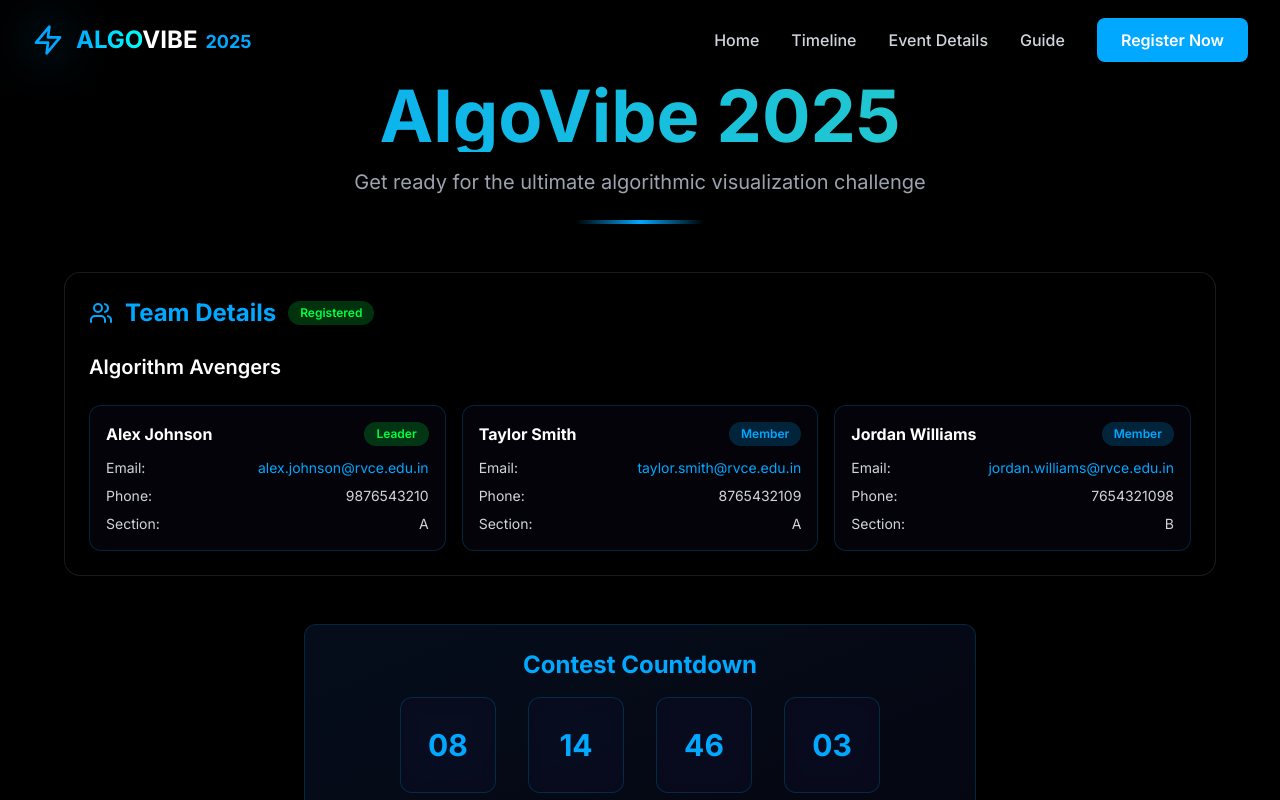
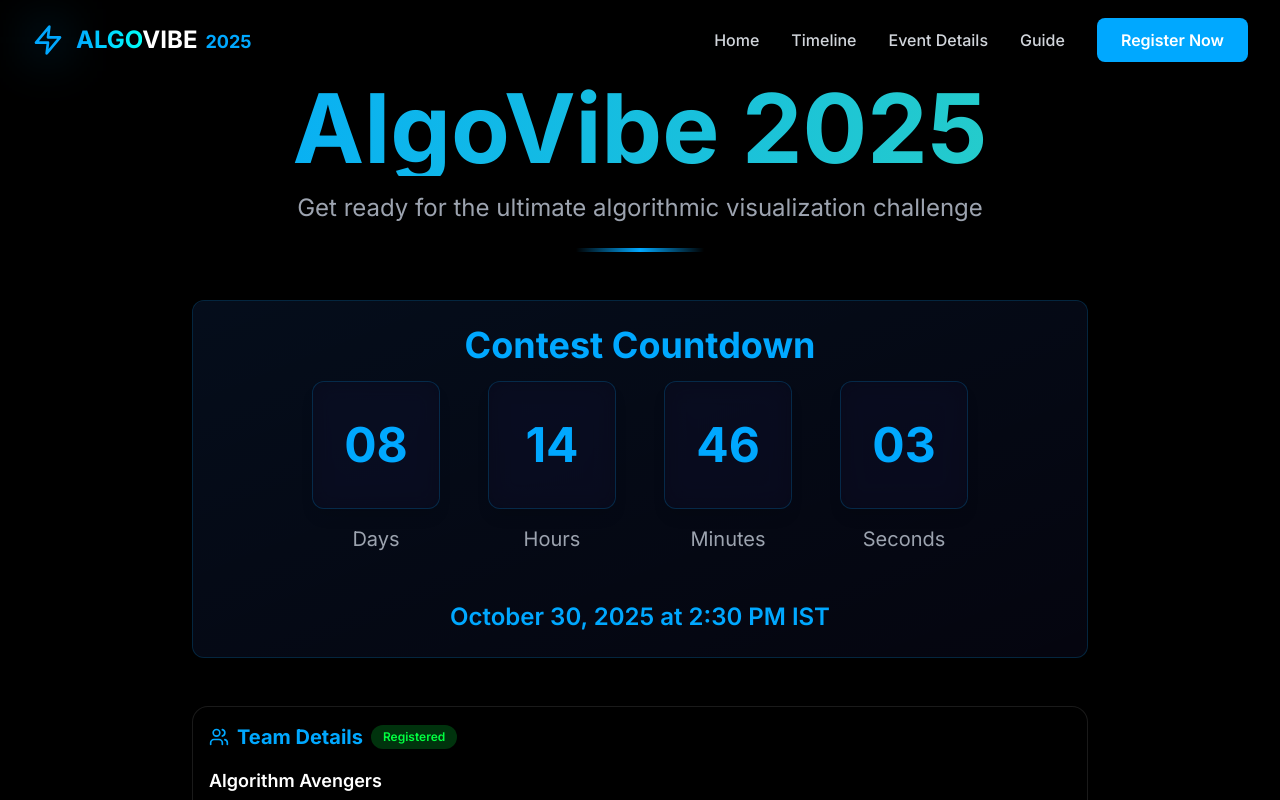
Before and after one commit to Bhavya-Chawat/AlgoVibe, a Next.js app: page /pre-contest in a window 1280 px wide. Shown: the top 800 px of the page. Built offline with nearby package versions, Linux system fonts and the light colour scheme.

Commit message:
dashboard size change

```diff
--- a/src/app/(dashboard)/pre-contest/page.tsx
+++ b/src/app/(dashboard)/pre-contest/page.tsx
@@ -49,29 +49,31 @@ export default function Page() {
       <div className="relative z-10">
         <Header />
 
-        <div className="min-h-screen flex items-center justify-center px-4 py-20">
+        <div className="min-h-screen flex flex-col items-center justify-center px-4 py-20">
           <div className="w-full max-w-6xl">
             {/* Title Section */}
             <div className="text-center mb-12">
-              <h1 className="text-5xl md:text-7xl font-bold mb-4 bg-clip-text text-transparent bg-gradient-to-r from-cyber-blue-400 to-teal-400">
+              <h1 className="text-5xl md:text-8xl font-bold mb-4 bg-clip-text text-transparent bg-gradient-to-r from-cyber-blue-400 to-teal-400">
                 AlgoVibe 2025
               </h1>
-              <p className="text-xl text-gray-400">
+              <p className="text-xl md:text-2xl text-gray-400">
                 Get ready for the ultimate algorithmic visualization challenge
               </p>
               <div className="mt-6 h-1 w-32 mx-auto bg-gradient-to-r from-transparent via-cyber-blue-400 to-transparent"></div>
             </div>
 
-            {/* Team Details Card */}
+            {/* Countdown Component - Made bigger */}
             <div className="mb-12">
+              <PreContestCountdown />
+            </div>
+
+            {/* Team Details Card - Made smaller */}
+            <div className="max-w-4xl mx-auto">
               <TeamDetailsCard
                 teamName={teamData.teamName}
                 teamMembers={teamData.teamMembers}
               />
             </div>
-
-            {/* Countdown Component */}
-            <PreContestCountdown />
           </div>
         </div>
 
--- a/src/components/dashboard/PreContestCountdown.tsx
+++ b/src/components/dashboard/PreContestCountdown.tsx
@@ -44,27 +44,27 @@ const PreContestCountdown = () => {
   }, []);
 
   return (
-        <Card glow className="w-full max-w-2xl mx-auto">
+    <Card glow className="w-full max-w-4xl mx-auto">
       <CardHeader>
-                <CardTitle className="text-center">Contest Countdown</CardTitle>
+        <CardTitle className="text-center text-3xl md:text-4xl">Contest Countdown</CardTitle>
       </CardHeader>
       <CardContent>
-                <div className="flex justify-center space-x-4 md:space-x-8">
+        <div className="flex justify-center space-x-6 md:space-x-12">
           {Object.entries(timeLeft).map(([unit, value]) => (
             <div key={unit} className="flex flex-col items-center">
-                            <div className="w-20 h-20 md:w-24 md:h-24 bg-hack-navy/50 backdrop-blur-md border border-cyber-blue-400/20 rounded-xl flex items-center justify-center hover:border-cyber-blue-400/50 transition-all duration-300">
-                                <div className="text-2xl md:text-3xl font-bold text-cyber-blue-400">
+              <div className="w-24 h-24 md:w-32 md:h-32 bg-hack-navy/50 backdrop-blur-md border border-cyber-blue-400/20 rounded-xl flex items-center justify-center hover:border-cyber-blue-400/50 transition-all duration-300 shadow-lg">
+                <div className="text-3xl md:text-5xl font-bold text-cyber-blue-400">
                   {value.toString().padStart(2, '0')}
                 </div>
               </div>
-                            <div className="mt-2 text-sm text-gray-400 capitalize">
+              <div className="mt-4 text-lg md:text-xl text-gray-400 capitalize">
                 {unit}
               </div>
             </div>
           ))}
         </div>
-                <div className="mt-8 text-center">
-                    <p className="text-cyber-blue-400 font-semibold text-lg">October 30, 2025 at 2:30 PM IST</p>
+        <div className="mt-12 text-center">
+          <p className="text-cyber-blue-400 font-semibold text-xl md:text-2xl">October 30, 2025 at 2:30 PM IST</p>
         </div>
       </CardContent>
     </Card>
--- a/src/components/dashboard/TeamDetailsCard.tsx
+++ b/src/components/dashboard/TeamDetailsCard.tsx
@@ -21,34 +21,34 @@ interface TeamDetailsCardProps {
 
 const TeamDetailsCard: React.FC<TeamDetailsCardProps> = ({ teamName, teamMembers }) => {
   return (
-    <div className="glass-panel-strong p-6 rounded-2xl">
-      <div className="flex items-center gap-3 mb-6">
-        <Users className="text-cyber-blue-400" size={24} />
-        <h2 className="text-2xl font-bold text-cyber-blue-400">Team Details</h2>
+    <div className="glass-panel-strong p-4 rounded-2xl">
+      <div className="flex items-center gap-2 mb-4">
+        <Users className="text-cyber-blue-400" size={20} />
+        <h2 className="text-xl font-bold text-cyber-blue-400">Team Details</h2>
         <Badge variant="success">Registered</Badge>
       </div>
 
-      <div className="mb-6">
-        <h3 className="text-xl font-semibold text-white mb-2">{teamName}</h3>
+      <div className="mb-4">
+        <h3 className="text-lg font-semibold text-white mb-1">{teamName}</h3>
       </div>
 
-      <div className="grid grid-cols-1 md:grid-cols-2 lg:grid-cols-3 gap-4">
+      <div className="grid grid-cols-1 md:grid-cols-3 gap-3">
         {teamMembers.map((member) => (
           <div
             key={member.id}
-            className="bg-hack-navy/30 backdrop-blur-sm border border-cyber-blue-400/20 rounded-xl p-4 hover:border-cyber-blue-400/50 transition-all duration-300"
+            className="bg-hack-navy/30 backdrop-blur-sm border border-cyber-blue-400/20 rounded-lg p-3 hover:border-cyber-blue-400/50 transition-all duration-300"
           >
-            <div className="flex justify-between items-start mb-3">
-              <h4 className="font-bold text-white">{member.name}</h4>
-              <Badge variant={member.role === 'Leader' ? 'success' : 'default'}>
+            <div className="flex justify-between items-start mb-2">
+              <h4 className="font-bold text-white text-sm">{member.name}</h4>
+              <Badge variant={member.role === 'Leader' ? 'success' : 'default'} className="text-xs">
                 {member.role}
               </Badge>
             </div>
 
-            <div className="space-y-2 text-sm text-gray-300">
+            <div className="space-y-1 text-xs text-gray-300">
               <p className="flex justify-between">
                 <span>Email:</span>
-                <span className="text-cyber-blue-400">{member.email}</span>
+                <span className="text-cyber-blue-400 truncate max-w-[120px]">{member.email}</span>
               </p>
               <p className="flex justify-between">
                 <span>Phone:</span>
```
Lines whose indentation alone changed are shown as unchanged.
